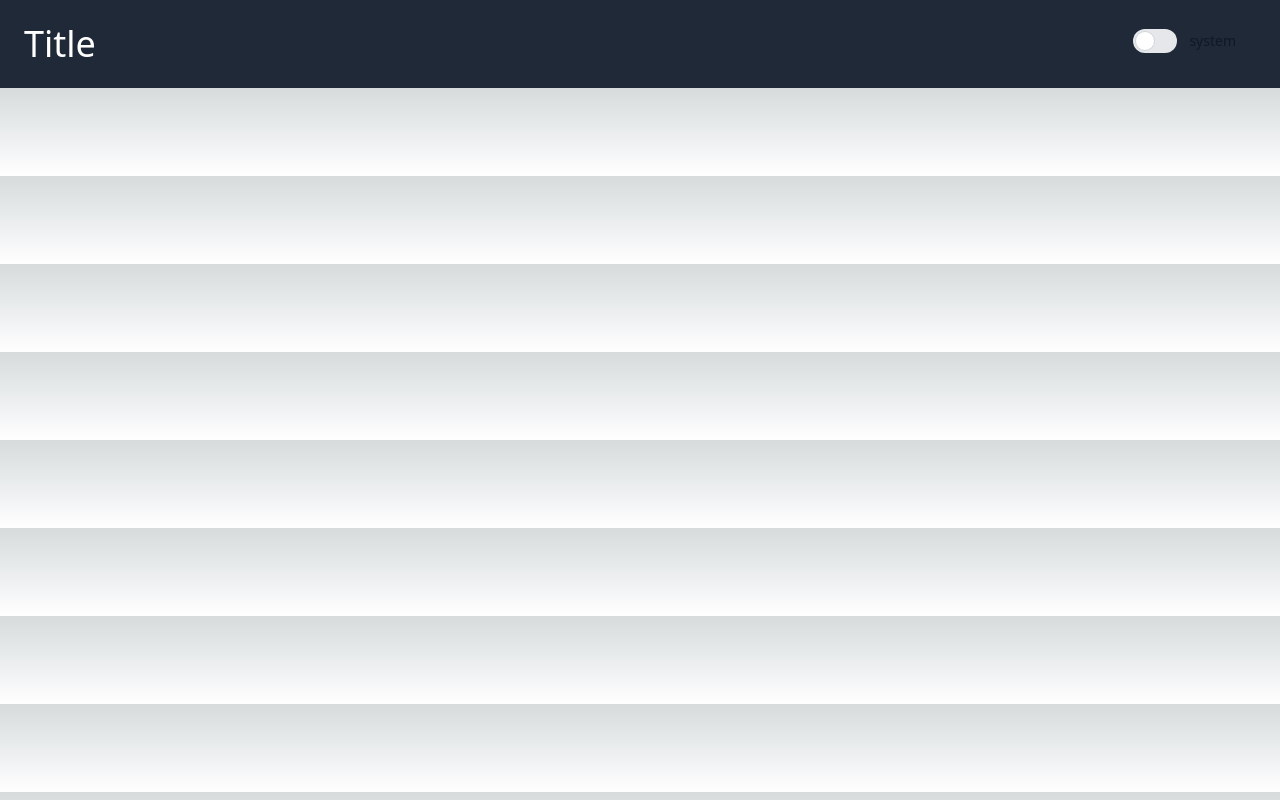
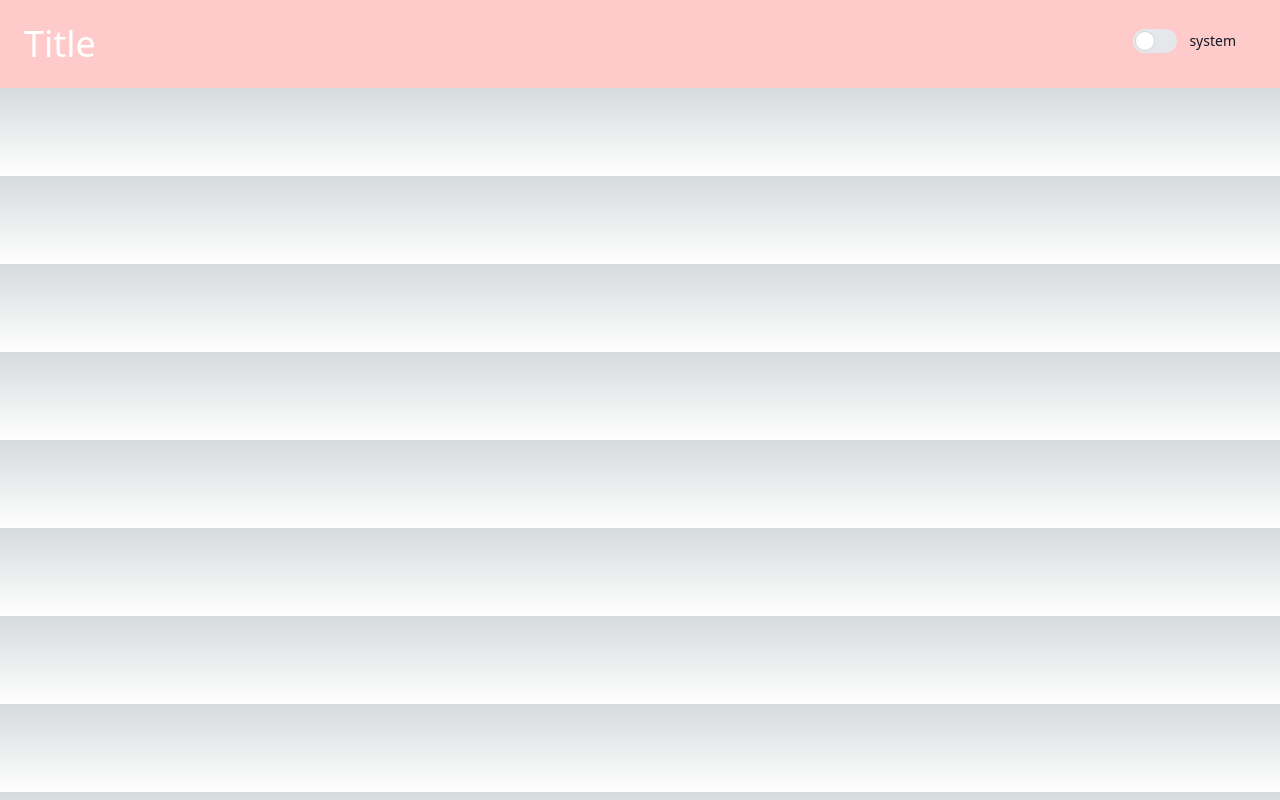
Before and after one commit to TarekAloui/eureka-website, a Next.js app: page / in a window 1280 px wide. Built offline with nearby package versions, Linux system fonts and the light colour scheme.

Commit message:
added dark mode support using class attr

```diff
--- a/src/app/providers.tsx
+++ b/src/app/providers.tsx
@@ -16,7 +16,7 @@ const Providers: FC<ProvidersProps> = ({ children }: ProvidersProps) => {
 	if (!mounted) {
 		return <>{children}</>
 	}
-	return <ThemeProvider>{children}</ThemeProvider>
+	return <ThemeProvider attribute="class">{children}</ThemeProvider>
 }
 
 export default Providers
--- a/src/components/Appbar/Appbar.module.css
+++ /dev/null
@@ -1,12 +0,0 @@
-.app-bar-container {
-    @apply flex items-center justify-between p-6 text-white bg-gray-800;
-    width: auto;
-}
-
-.app-bar-logo {
-    @apply text-4xl
-}
-
-.app-bar-theme-switch {
-    @apply p-2 rounded-md
-}
--- a/src/components/Appbar/index.tsx
+++ b/src/components/Appbar/index.tsx
@@ -1,12 +1,10 @@
 import React, { FC } from 'react'
-import styles from './Appbar.module.css'
 import ThemeSwitcher from '../ThemeSwitcher'
 
 const Appbar: FC = () => {
-	console.log(styles['app-bar-container'])
 	return (
-		<nav className={styles['app-bar-container']}>
-			<h1 className={styles['app-bar-logo']}>Title</h1>
+		<nav className="flex items-center justify-between bg-red-200 p-6 text-white dark:bg-gray-800">
+			<h1 className="text-4xl">Title</h1>
 			<ThemeSwitcher />
 		</nav>
 	)
--- a/tailwind.config.js
+++ b/tailwind.config.js
@@ -15,4 +15,5 @@ module.exports = {
 		},
 	},
 	plugins: [],
+	darkMode: 'class',
 }
```
Also changed, not shown: src/app/globals.css (+2 -5 lines). Lines whose indentation alone changed are shown as unchanged.
